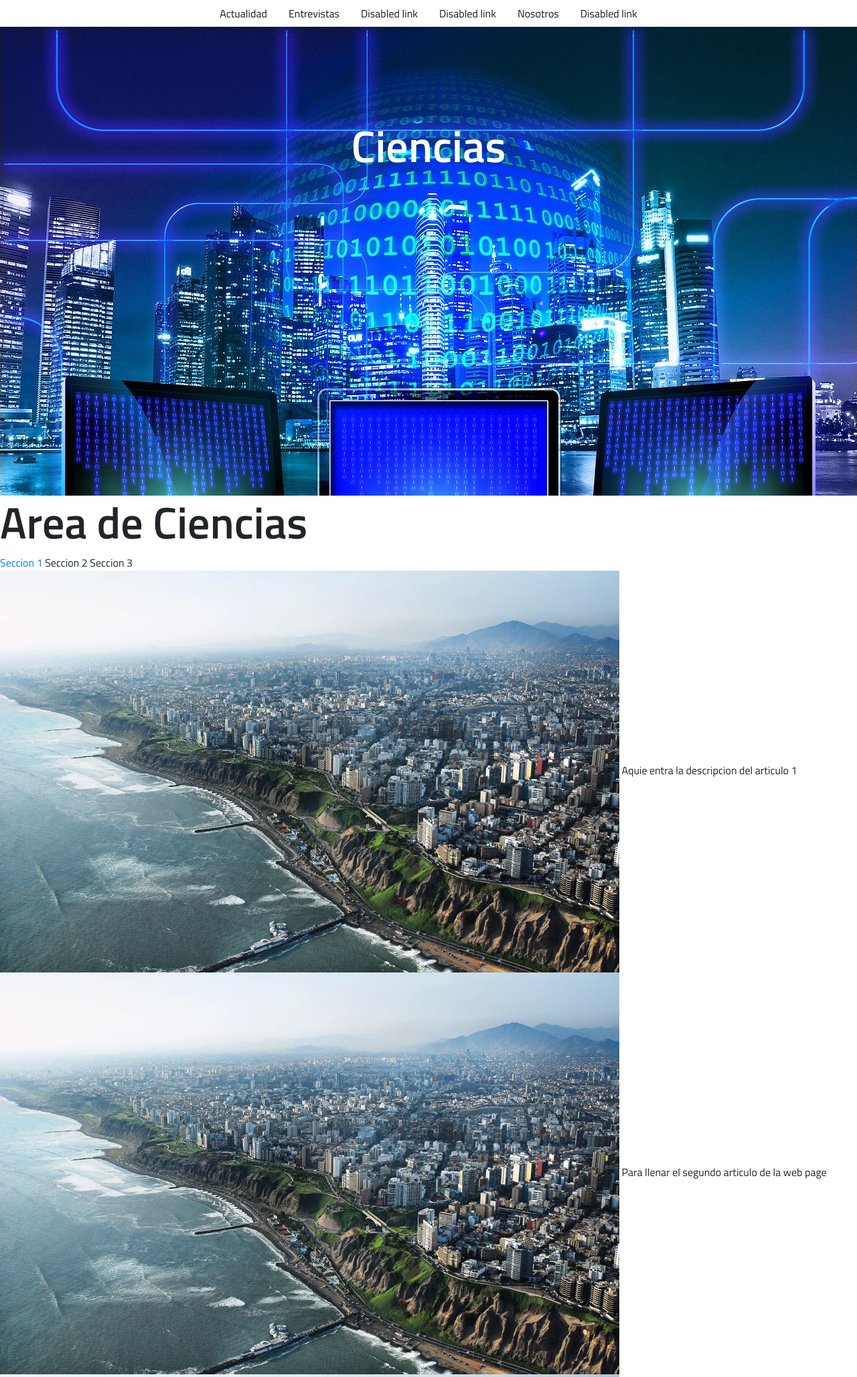
After one commit to alvaroprueba123/ProyectoScientia, a PHP site: page /ciencias.html in a window 1280 px wide. The commit adds this page. Shown: the top 2056 px of the page at 67% size. Run offline with PHP 8.4, Linux system fonts and the light colour scheme.

Commit message:
22052020 Kevin

```diff
--- /dev/null
+++ b/ciencias.html
@@ -0,0 +1,77 @@
+<!DOCTYPE html>
+<html lang="en">
+<head>
+    <meta charset="UTF-8">
+    <meta name="viewport" content="width=device-width, user-scalable=no, initial-scale=1.0">
+    <title>Ciencias</title>
+    <link rel="stylesheet" href="https://stackpath.bootstrapcdn.com/bootstrap/4.4.1/css/bootstrap.min.css">
+    <link href="https://fonts.googleapis.com/css?family=Titillium+Web:300,400,600&display=swap" rel="stylesheet">
+    <link rel="stylesheet" href="estilos.css">
+</head>
+<body>
+
+    <nav class="nav justify-content-center navbar-expand-lg">
+        <a class="nav-link" href="Actualidad.html">Actualidad</a>
+        <a class="nav-link" href="Entrevistas.html">Entrevistas</a>
+        <a class="nav-link" href="#">Disabled link</a>
+        <a class="nav-link" href="#">Disabled link</a>
+        <a class="nav-link" href="Nostros.html">Nosotros</a>
+        <a class="nav-link" href="#">Disabled link</a>
+    </nav>
+
+    <section id="cienciasbackground">
+        <div class="container">
+            <div class="content-center">
+                <h1 class="mt-5">Ciencias</h1>
+
+            </div>
+        </div>
+    </section>
+    <div >
+       <h1 >Area de Ciencias </h1>
+    </div>
+    <nav>
+        <a href="">Seccion 1</a>
+        <a>Seccion 2</a>
+        <a>Seccion 3</a>
+    </nav>
+    <div>
+
+        <article>
+
+            <img src="imagenes/lima.jpg">
+            Aquie entra la descripcion del articulo 1
+        </article>
+        <article>
+            <img src="imagenes/lima.jpg">
+            Para llenar el segundo articulo de la web page
+        </article>
+        <article>
+            <img src="imagenes/lima.jpg">
+            Tercer articulo
+        </article>
+    </div>
+
+
+
+     <footer class="bgDark">
+        <div class="container">
+            <img src="" class="logo-brand" alt="logo">
+            <ul class="list-inline">
+                <li class="list-inline-item footer-menu"><a href="#">Home</a></li>
+                <li class="list-inline-item footer-menu"><a href="#">bosque</a></li>
+                <li class="list-inline-item footer-menu"><a href="#">Contact</a></li>
+            </ul>
+            <ul class="list-inline">
+
+                <li class="list-inline-item"><a href="https://www.instagram.com/?hl=es-la"><img src="imagenes" class="img-fluid"></a></li>
+                <li class="list-inline-item"><a href="https://twitter.com/explore"><img src="imagenes/instagram.svg" class="img-fluid"></a></li>
+                <li class="list-inline-item"><a href="https://www.youtube.com/?hl=es-419&gl=PE"><img src="" class="img-fluid"></a></li>
+                <li class="list-inline-item"><a href="https://es-la.facebook.com/"><img src="imagenes/facebook.svg" class="img-fluid"></a></li>
+            </ul>
+            <small>©2020 All Rights Reserved.</small>
+        </div>
+    </footer>
+
+</body>
+</html>
--- a/estilos.css
+++ b/estilos.css
@@ -128,8 +128,18 @@ section { padding: 120px 0; }
     min-height: 700px;
     color: #ffffff;
 }
+#cienciasbackground {
+    background-image: url("imagenes/tecnology.jpg");
+    background-size: cover;
+    padding-top: 90px;
+    min-height: 700px;
+    color: #ffffff;
+}
 
 #hero p {
+    color: #ffffff;
+}
+#cienciasbackground p {
     color: #ffffff;
 }
 
@@ -220,4 +230,11 @@ footer .list-inline .list-inline-item {
 
 @media (min-width: 992px) and (max-width: 1199.98px) { }
 
-@media (min-width: 1200px) { }
+@media (min-width: 1200px){}
+
+.article .contenedor{
+    display: grid;
+}
+.article_columna{
+    margin:5px;
+}
--- a/index.html
+++ b/index.html
@@ -179,7 +179,7 @@ h5{
 .cb-author-page .cb-author-details{
     width:30%;
 }
-}.entry-content a, .entry-content a:visited {color:#0000ff; }body {color:#000000; }body { font-size: 16px; }@media only screen and (min-width: 1020px){ body { font-size: 20px; }}.header {  }</style><!-- end custom css --><style>#cb-nav-bar #cb-main-menu .main-nav .menu-item-10242:hover,
+.entry-content a, .entry-content a:visited {color:#0000ff; }body {color:#000000; }body { font-size: 16px; }@media only screen and (min-width: 1020px){ body { font-size: 20px; }}.header {  }</style><!-- end custom css --><style>#cb-nav-bar #cb-main-menu .main-nav .menu-item-10242:hover,
                                              #cb-nav-bar #cb-main-menu .main-nav .menu-item-10242:focus,
                                              #cb-nav-bar #cb-main-menu .main-nav .menu-item-10242 .cb-sub-menu li .cb-grandchild-menu,
                                              #cb-nav-bar #cb-main-menu .main-nav .menu-item-10242 .cb-sub-menu { background:#990000!important; }
```
Also changed, not shown: index2.html (+0 -11 lines), imagenes/tecnology.jpg (added).
